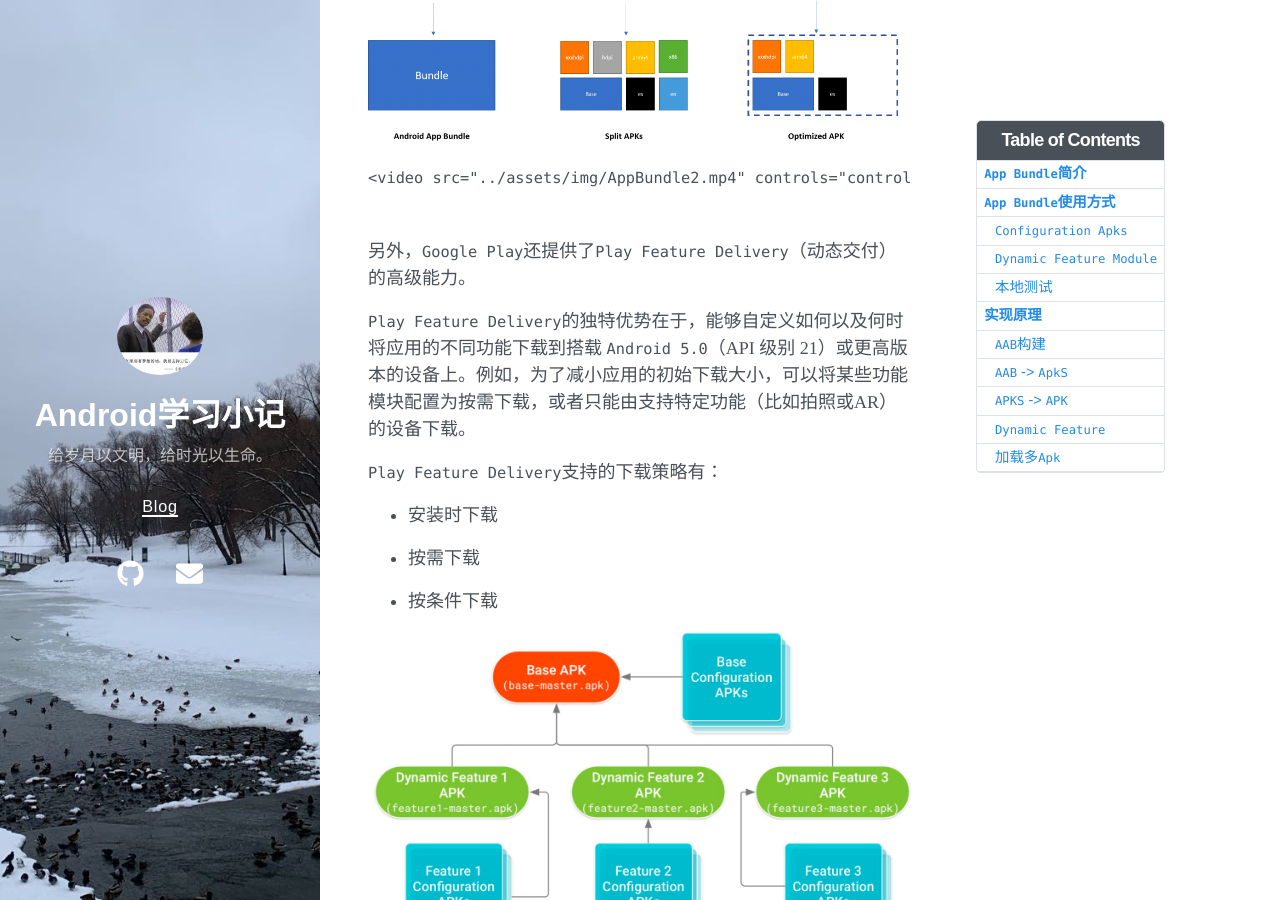
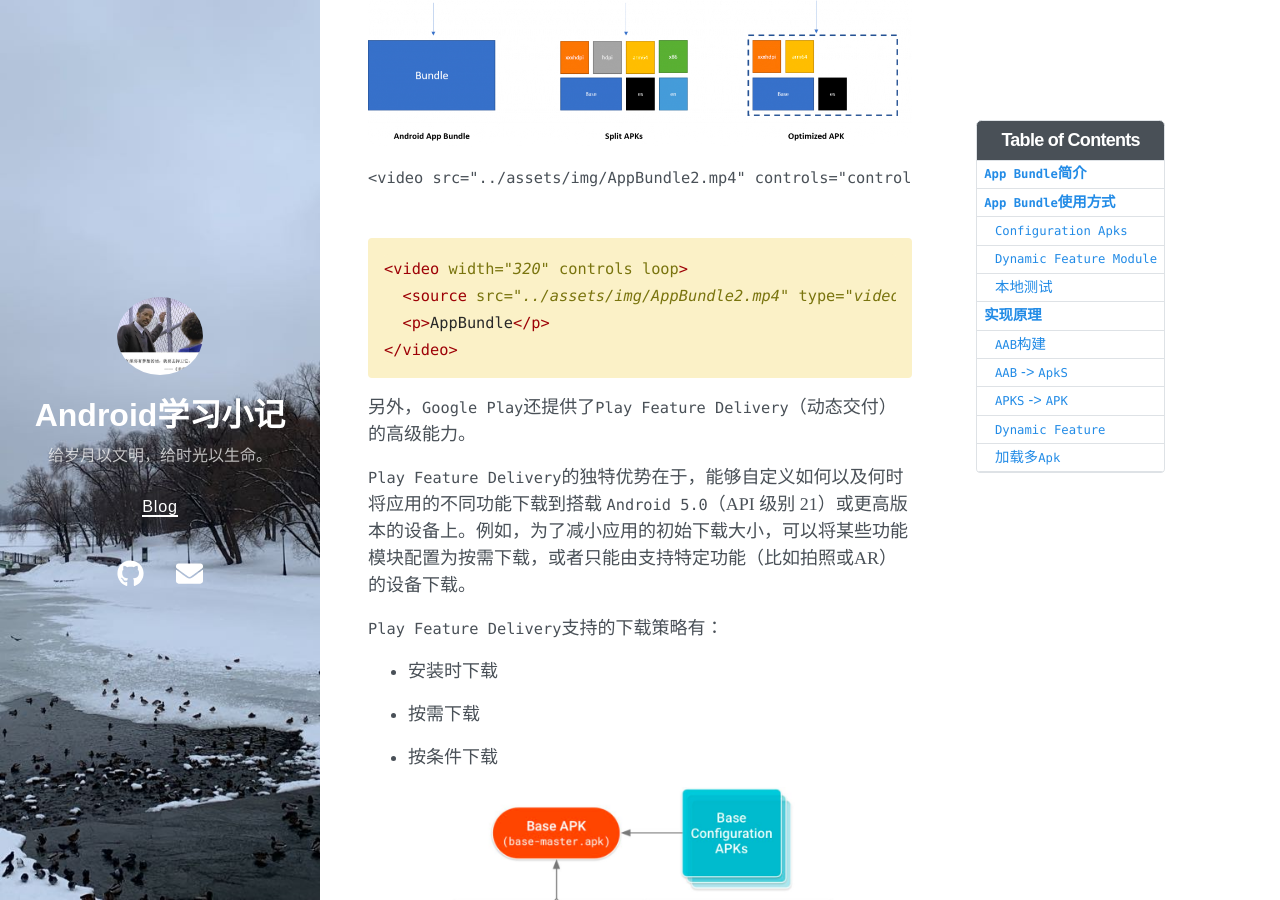
Before and after one commit to Bernie-sw-jiang/BernieJiang.github.io, a Jekyll site: the page built from _posts/2022-07-02-AppBundle.markdown, in a window 1280 px wide and 900 px high, scrolled down 484 px. Built offline with Jekyll 4.4.1, drawn with Linux system fonts in a browser that asks for light colours; nearby versions of some CDN libraries.

Commit message:
feat: add AppBundle2.mp4

````diff
--- a/_posts/2022-07-02-AppBundle.markdown
+++ b/_posts/2022-07-02-AppBundle.markdown
@@ -16,6 +16,13 @@ tags: [Android开发框架]
 
 ```HTML
 <video src="../assets/img/AppBundle2.mp4" controls="controls" width="500" height="300"></video>
+```
+
+```html
+<video width="320" controls loop>
+  <source src="../assets/img/AppBundle2.mp4" type="video/mp4">
+  <p>AppBundle</p>
+</video>
 ```
 
 另外，`Google Play`还提供了`Play Feature Delivery`（动态交付）的高级能力。
````
